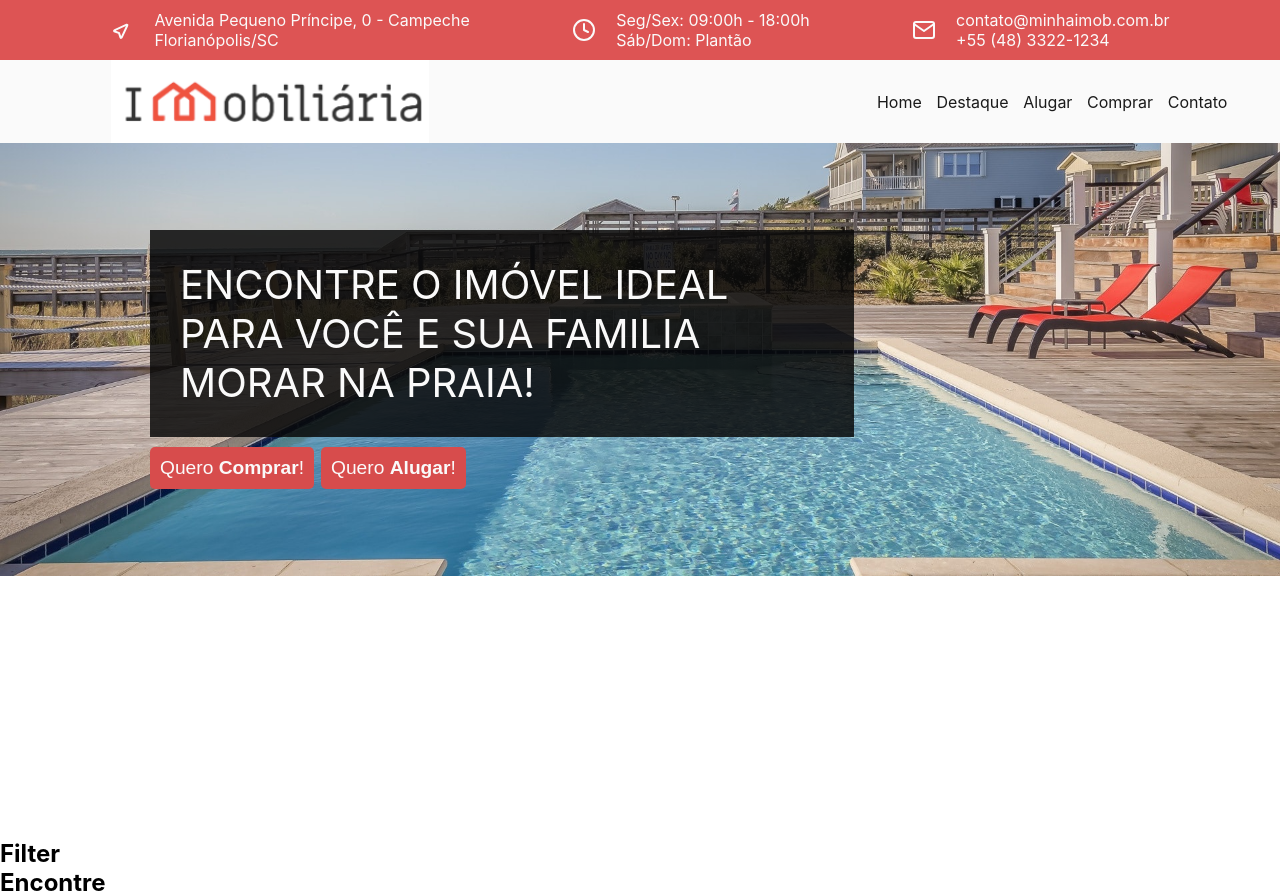
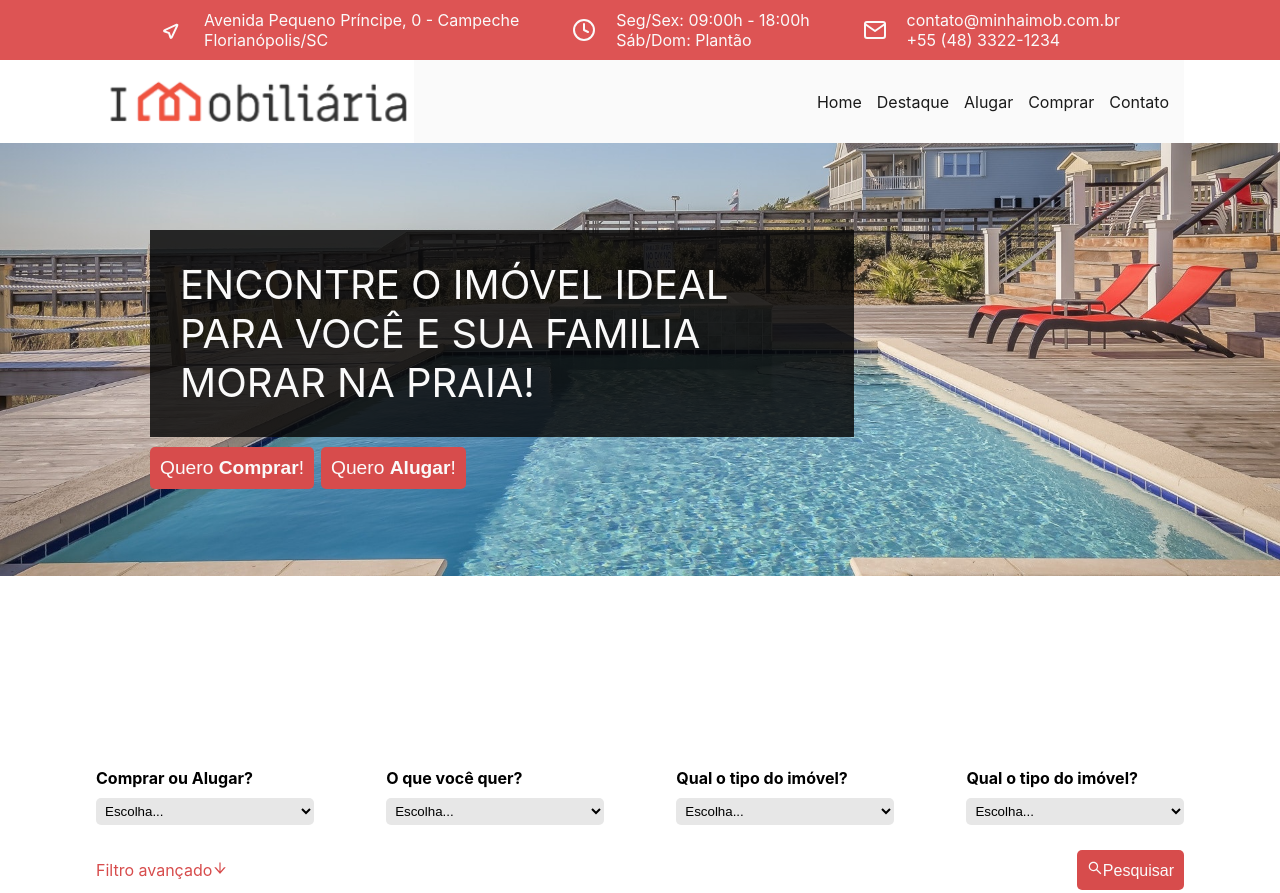
Before and after one commit to arthur-dias/site-imobiliaria, a Next.js app: page / in a window 1280 px wide. Shown: the top 893 px of the page. Built offline with nearby package versions, Linux system fonts and the light colour scheme.

Commit message:
Ajustes Header e Banner. Finalizado Filter

```diff
--- a/components/Banner.js
+++ b/components/Banner.js
@@ -4,7 +4,7 @@ import styles from '../styles/Banner.module.css'
 
 const Banner = () => {
   return (
-    <div>
+    <div className={styles.banner}>
       <Image src={banner} alt='banner' />
       <div className={styles.box}>
         <p className={styles.box__text}>
--- a/components/Filter.js
+++ b/components/Filter.js
@@ -1,7 +1,73 @@
+import styles from '../styles/Filter.module.css'
+import { AiOutlineArrowDown, AiOutlineSearch } from 'react-icons/ai'
+
 const Filter = () => {
   return (
-    <div>
-      <h2>Filter</h2>
+    <div className={styles.filter}>
+      <ul className={styles.filter__items}>
+        <li className={styles.item}>
+          <label>
+            <strong>Comprar ou Alugar?</strong>
+          </label>
+          <select name='operacao' id=''>
+            <option value='' disabled selected>
+              Escolha...
+            </option>
+            <option value='comprar'>Comprar</option>
+            <option value='alugar'>Alugar</option>
+          </select>
+        </li>
+        <li className={styles.item}>
+          <label>
+            <strong>O que você quer?</strong>
+          </label>
+          <select name='opcao' id=''>
+            <option value='' disabled selected>
+              Escolha...
+            </option>
+            <option value='a'>A</option>
+            <option value='b'>B</option>
+            <option value='c'>C</option>
+          </select>
+        </li>
+        <li className={styles.item}>
+          <label>
+            <strong>Qual o tipo do imóvel?</strong>
+          </label>
+          <select name='opcao' id=''>
+            <option value='' disabled selected>
+              Escolha...
+            </option>
+            <option value='a'>A</option>
+            <option value='b'>B</option>
+            <option value='c'>C</option>
+          </select>
+        </li>
+        <li className={styles.item}>
+          <label>
+            <strong>Qual o tipo do imóvel?</strong>
+          </label>
+          <select name='opcao' id=''>
+            <option value='' disabled selected>
+              Escolha...
+            </option>
+            <option value='a'>A</option>
+            <option value='b'>B</option>
+            <option value='c'>C</option>
+          </select>
+        </li>
+      </ul>
+      <div className={styles.filter__options}>
+        <p className={styles.option__avancado}>
+          Filtro avançado
+          <AiOutlineArrowDown />
+        </p>
+
+        <button className={styles.option__search}>
+          <AiOutlineSearch />
+          Pesquisar
+        </button>
+      </div>
     </div>
   )
 }
--- a/components/Header.js
+++ b/components/Header.js
@@ -8,8 +8,8 @@ import logo from '../public/images/logo.png'
 const Header = () => {
   return (
     <div className={styles.header}>
-      <section>
-        <ul className={styles.header__info}>
+      <section className={styles.header__info}>
+        <ul className={styles.header__items}>
           <li className={styles.item}>
             <TiLocationArrowOutline className={styles.icon} />
             <div className={styles.item__info}>
--- a/styles/Banner.module.css
+++ b/styles/Banner.module.css
@@ -1,3 +1,7 @@
+.banner {
+  height: 75vh;
+}
+
 .box {
   position: relative;
   bottom: 350px;
--- /dev/null
+++ b/styles/Filter.module.css
@@ -0,0 +1,56 @@
+.filter {
+  display: flex;
+  flex-direction: column;
+  margin-top: 25px;
+}
+
+.filter__items {
+  display: flex;
+  flex-direction: row;
+  align-items: center;
+  justify-content: space-between;
+  margin: 0 auto;
+  width: 85%;
+  list-style-type: none;
+}
+
+.item {
+  display: flex;
+  flex-direction: column;
+  width: 20%;
+}
+
+.item label {
+  margin-bottom: 10px;
+}
+
+.item select {
+  background-color: #e7e7e7;
+  border: none;
+  border-radius: 5px;
+  padding: 5px;
+}
+
+.filter__options {
+  display: flex;
+  flex-direction: row;
+  align-items: center;
+  justify-content: space-between;
+  margin: 25px auto 0;
+  width: 85%;
+}
+
+.option__avancado {
+  color: #d74c4c;
+  cursor: pointer;
+}
+
+.option__search {
+  background-color: #d74c4c;
+  border-radius: 5px;
+  border: #d74c4c;
+  padding: 10px;
+  color: #fafafa;
+  cursor: pointer;
+  font-size: 1rem;
+}
--- a/styles/Header.module.css
+++ b/styles/Header.module.css
@@ -1,18 +1,21 @@
 .header {
-  background-color: #d83b3bde;
   display: flex;
   flex-direction: column;
 }
 
 .header__info {
+  background-color: #d83b3bde;
+}
+
+.header__items {
   color: #fafafa;
   list-style-type: none;
   display: flex;
   flex-direction: row;
   align-items: center;
-  justify-content: center;
-  gap: 8%;
-  margin: 10px 0;
+  justify-content: space-between;
+  margin: 10px auto;
+  width: 75%;
 }
 
 .item {
@@ -33,8 +36,9 @@
   display: flex;
   flex-direction: row;
   align-items: center;
-  justify-content: center;
-  gap: 35%;
+  justify-content: space-between;
+  width: 85%;
+  margin: 0 auto;
   color: #1a1a1a;
   background-color: #fafafa;
 }
@@ -42,7 +46,10 @@
 .nav__links {
   display: flex;
   flex-direction: row;
-  gap: 5%;
+}
+
+.nav__links a {
+  margin-right: 15px;
 }
 
 .nav__links a:hover {
```
